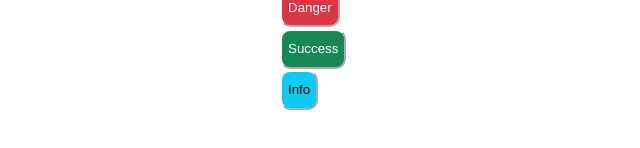
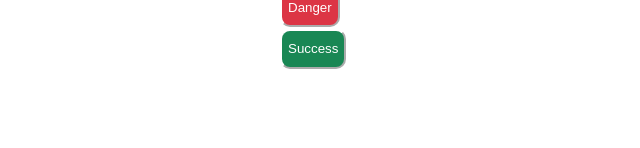
Before and after one commit to MichaelP77/TD5, a website: page index.html in a window 1280 px wide. Shown: the part 334-482 px from the top of the page, without its empty margins (360-1000 px from the left). Drawn offline with Linux system fonts and the light colour scheme.

Commit message:
Update index.html

```diff
--- a/index.html
+++ b/index.html
@@ -14,7 +14,6 @@
 <button id="warning">Warning</button>
 <button id="danger">Danger</button>
 <button id="success">Success</button>
-<button id="info">Info</button>
 
 <div id="notification">
     <h1>Notification Title</h1>
```
